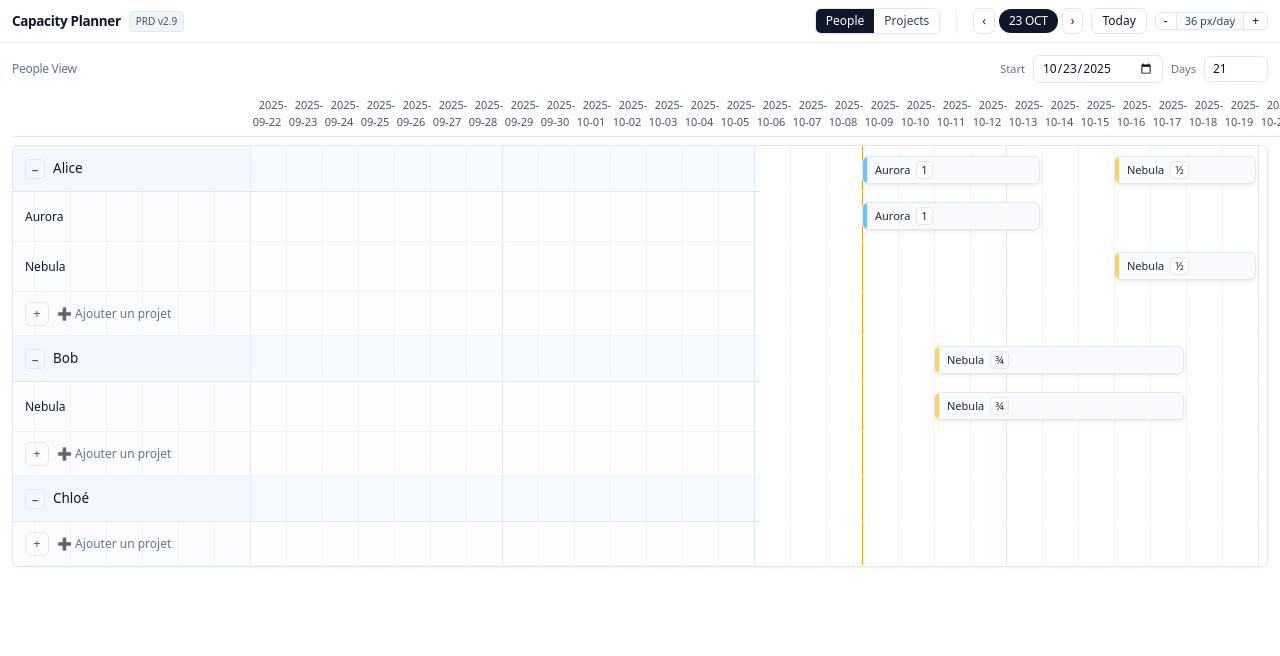
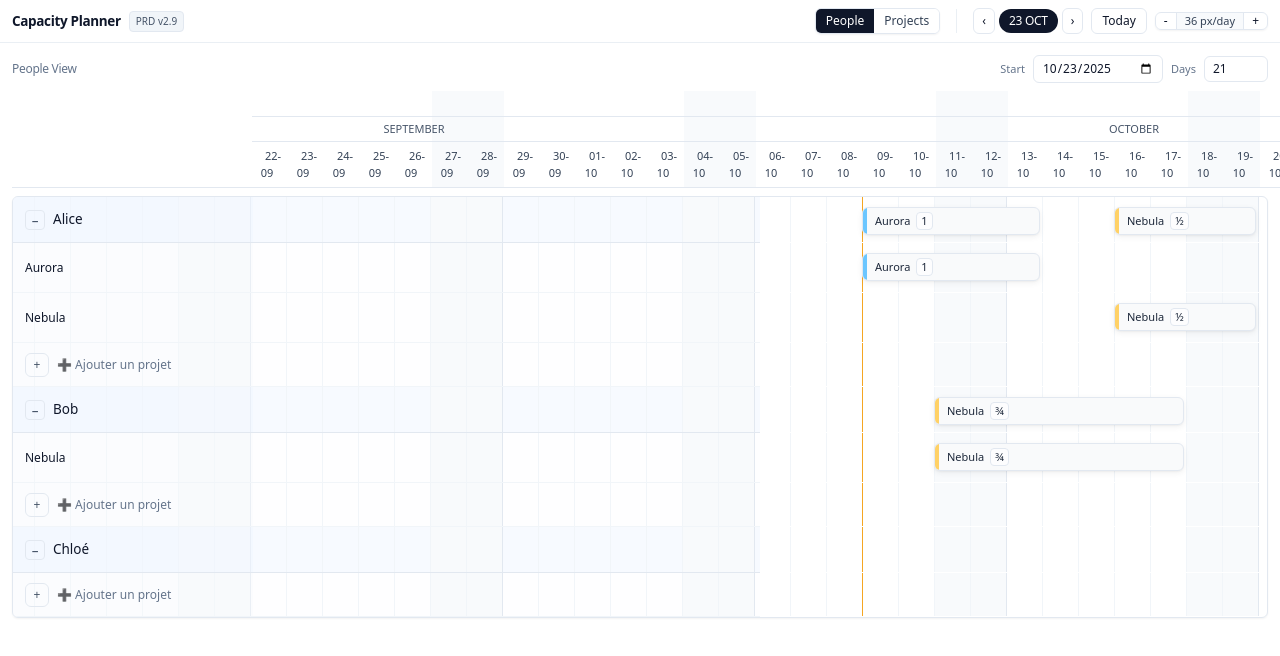
Before and after one commit to omniflow-oss/of-planner, a Nuxt app: page / in a window 1280 px wide. Shown: the top 656 px of the page. Built offline with nearby package versions, Linux system fonts and the light colour scheme.

Commit message:
feat(header): add year and month header rows; day row now dd-mm; shade weekends\n\n- Multi-level header (Year / Month / Day) synced with scroll\n- Weekend columns get a subtle grey background across header and rows

```diff
--- a/assets/tailwind.css
+++ b/assets/tailwind.css
@@ -7,3 +7,6 @@
 .grid-v { @apply absolute top-0 bottom-0 w-px bg-slate-100; }
 .grid-v.week { @apply bg-slate-200; }
 .bar-shadow { box-shadow: 0 1px 2px rgba(0,0,0,.04), 0 2px 6px rgba(0,0,0,.06); }
+/* Weekend background bands */
+.day-bg { @apply absolute top-0 bottom-0; }
+.day-bg.weekend { @apply bg-slate-50; }
--- a/components/Timeline.vue
+++ b/components/Timeline.vue
@@ -10,15 +10,29 @@
       </div>
     </div>
 
-    <!-- Header row with days (right only) -->
+    <!-- Header rows: Year / Month / Day (right only) -->
     <div class="grid" style="grid-template-columns: 240px 1fr;">
       <div class="border-b border-slate-200"></div>
       <div class="border-b border-slate-200 relative">
         <div class="overflow-hidden">
-          <div class="grid text-[11px] text-slate-600 select-none" :style="{ gridTemplateColumns: dayColumns, transform: `translateX(-${scrollLeft}px)` }">
-          <div v-for="day in days" :key="day" class="text-center py-1.5">
-            <span :class="['px-1.5 py-0.5 rounded-md', day===todayISO ? 'bg-slate-900 text-white' : '']">{{ day }}</span>
-          </div>
+          <div class="relative">
+            <!-- weekend background bands spanning all header rows -->
+            <div v-for="(day, i) in days" :key="'hbg'+i" class="day-bg" :class="isWeekend(day)?'weekend':''" :style="{ left: (i*view.px_per_day)+'px', width: view.px_per_day+'px', transform: `translateX(-${scrollLeft}px)` }" />
+
+            <!-- Year row -->
+            <div class="grid text-[11px] text-slate-500 select-none border-b border-slate-200" :style="{ gridTemplateColumns: yearColumns, transform: `translateX(-${scrollLeft}px)` }">
+              <div v-for="seg in yearSegments" :key="seg.key" class="text-center py-1 font-medium">{{ seg.label }}</div>
+            </div>
+            <!-- Month row -->
+            <div class="grid text-[11px] text-slate-600 select-none border-b border-slate-200" :style="{ gridTemplateColumns: monthColumns, transform: `translateX(-${scrollLeft}px)` }">
+              <div v-for="seg in monthSegments" :key="seg.key" class="text-center py-1">{{ seg.label }}</div>
+            </div>
+            <!-- Day row (dd-mm) -->
+            <div class="grid text-[11px] text-slate-700 select-none" :style="{ gridTemplateColumns: dayColumns, transform: `translateX(-${scrollLeft}px)` }">
+              <div v-for="day in days" :key="day" class="text-center py-1.5">
+                <span :class="['px-1.5 py-0.5 rounded-md', day===todayISO ? 'bg-slate-900 text-white' : '']">{{ dayLabel(day) }}</span>
+              </div>
+            </div>
           </div>
         </div>
       </div>
@@ -57,6 +71,39 @@ const localStart = ref(view.value.start)
 const localDays = ref(view.value.days)
 const days = computed(() => eachDay(view.value.start, view.value.days))
 const dayColumns = computed(() => days.value.map(() => `${view.value.px_per_day}px`).join(' '))
+
+function monthLabel(iso: string) { const d = new Date(iso); return d.toLocaleString('en-US', { month: 'long' }).toUpperCase() }
+function yearLabel(iso: string) { const d = new Date(iso); return String(d.getUTCFullYear()) }
+function dayLabel(iso: string) { const d = new Date(iso); const dd = String(d.getUTCDate()).padStart(2,'0'); const mm = String(d.getUTCMonth()+1).padStart(2,'0'); return `${dd}-${mm}` }
+function isWeekend(iso: string) { const d = new Date(iso); const wd = d.getUTCDay(); return wd===0 || wd===6 }
+
+const monthSegments = computed(() => {
+  const segs: { key:string; label:string; span:number }[] = []
+  let current: { key:string; label:string; span:number } | null = null
+  for (const iso of days.value) {
+    const key = iso.slice(0,7)
+    const label = monthLabel(iso)
+    if (!current || current.key !== key) { if (current) segs.push(current); current = { key, label, span: 1 } }
+    else current.span += 1
+  }
+  if (current) segs.push(current)
+  return segs
+})
+const monthColumns = computed(() => monthSegments.value.map(s => `${s.span * view.value.px_per_day}px`).join(' '))
+
+const yearSegments = computed(() => {
+  const segs: { key:string; label:string; span:number }[] = []
+  let current: { key:string; label:string; span:number } | null = null
+  for (const iso of days.value) {
+    const key = iso.slice(0,4)
+    const label = yearLabel(iso)
+    if (!current || current.key !== key) { if (current) segs.push(current); current = { key, label, span: 1 } }
+    else current.span += 1
+  }
+  if (current) segs.push(current)
+  return segs
+})
+const yearColumns = computed(() => yearSegments.value.map(s => `${s.span * view.value.px_per_day}px`).join(' '))
 
 const projectsMap = computed(() => Object.fromEntries(projects.value.map(p => [p.id, p])))
 
--- a/components/internal/RowGroup.vue
+++ b/components/internal/RowGroup.vue
@@ -6,6 +6,8 @@
       <span>{{ label }}</span>
     </div>
     <div class="relative border-b border-slate-200 bg-blue-50/50" :style="{ height: headerHeight+'px' }">
+      <!-- weekend background bands -->
+      <div v-for="(day, i) in days" :key="'hb'+i" :class="['day-bg', isWeekend(day)?'weekend':'']" :style="{ left: (i*pxPerDay)+'px', width: pxPerDay+'px' }" />
       <div v-for="(day, i) in days" :key="'h'+i" :class="['grid-v', (i%7===0)?'week':'']" :style="{ left: (i*pxPerDay)+'px' }" />
       <div v-if="todayIndex>=0 && todayIndex<days.length" class="today-line" :style="{ left: (todayIndex*pxPerDay)+'px' }" />
       <AssignmentBar v-for="a in headerAssignments" :key="'h_'+a.id" :assignment="a" :startISO="startISO" :pxPerDay="pxPerDay" :projectsMap="projectsMap" :top="laneTop(a._lane)" @update="onUpdate" />
@@ -26,6 +28,8 @@
 
       <!-- Right: timeline track -->
       <div class="relative border-b border-slate-100 bg-slate-50/20" :style="{ height: rowHeights.get(sr.key)+'px' }" @click.self="onEmptyClick($event, sr)">
+        <!-- weekend background bands -->
+        <div v-for="(day, i) in days" :key="'b'+sr.key+i" :class="['day-bg', isWeekend(day)?'weekend':'']" :style="{ left: (i*pxPerDay)+'px', width: pxPerDay+'px' }" />
         <div v-for="(day, i) in days" :key="day + i" :class="['grid-v', (i%7===0)?'week':'']" :style="{ left: (i*pxPerDay)+'px' }" />
         <div v-if="todayIndex>=0 && todayIndex<days.length" class="today-line" :style="{ left: (todayIndex*pxPerDay)+'px' }" />
         <AssignmentBar v-for="a in subAssignmentsLaned(sr)" :key="a.id" :assignment="a" :startISO="startISO" :pxPerDay="pxPerDay" :projectsMap="projectsMap" :top="laneTop(a._lane)" @update="onUpdate" />
@@ -63,7 +67,7 @@
 
 <script setup lang="ts">
 import AssignmentBar from '@/components/internal/shared/AssignmentBar.vue'
-import { addDaysISO } from '@/composables/useDate'
+import { addDaysISO, parseISO } from '@/composables/useDate'
 import { computeLanes } from '@/utils/lanes'
 
 const props = defineProps<{
@@ -87,6 +91,7 @@ const expanded = ref(true)
 
 function isAddRow(sr:any) { return String(sr.key).includes('__add__') || sr.person_id === null || sr.project_id === null }
 function cleanAddLabel(s: string) { return s.replace(/^\s*\+\s*/, '') }
+function isWeekend(dayISO: string) { const d = parseISO(dayISO).getUTCDay(); return d === 0 || d === 6 }
 function subAssignmentsLaned(sr: { key:string; person_id: string|null; project_id: string|null }) {
   if (isAddRow(sr)) { rowHeights.set(sr.key, baseRowMin); return [] }
   const list = assignmentsRef.value.filter(a => a.person_id === sr.person_id && a.project_id === sr.project_id)
```
